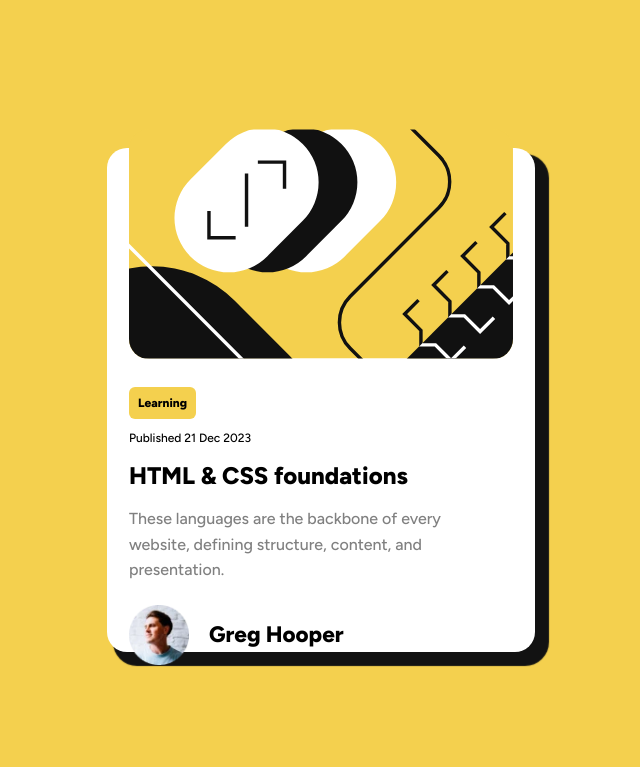
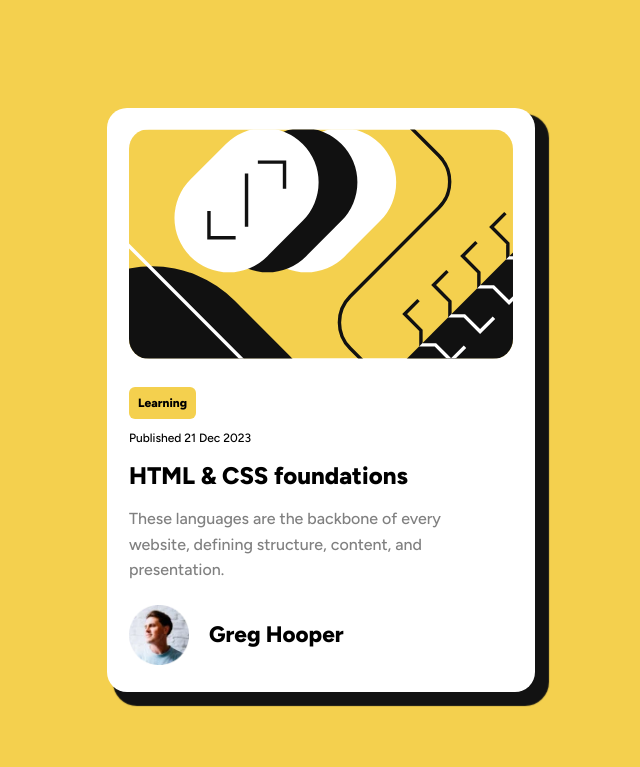
Before and after one commit to jtsenpai/Blog-Preview-Card, a plain HTML site: page index.html in a window 1280 px wide. Shown: the top 767 px of the page, without its empty margins (319-959 px from the left). Drawn offline with Linux system fonts and the light colour scheme.

Commit message:
update styles.scss

```diff
--- a/styles/styles.scss
+++ b/styles/styles.scss
@@ -23,7 +23,7 @@ body {
 
 main {
   width: 24rem;
-  height: 30rem;
+  height: 35rem;
   background-color: var(--white);
   border-radius: 20px;
   display: flex;
```
Also changed, not shown: styles/styles.css.
